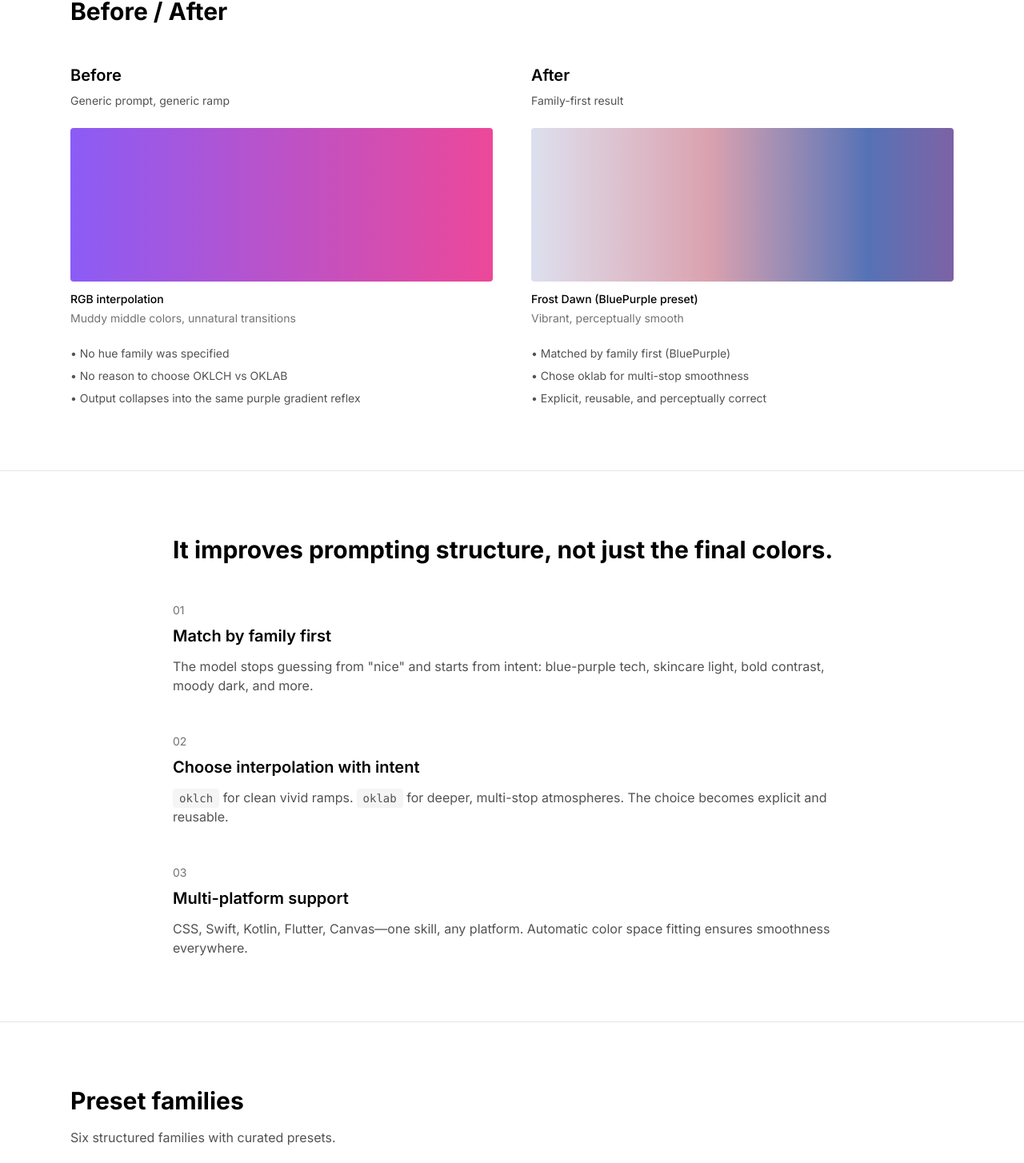
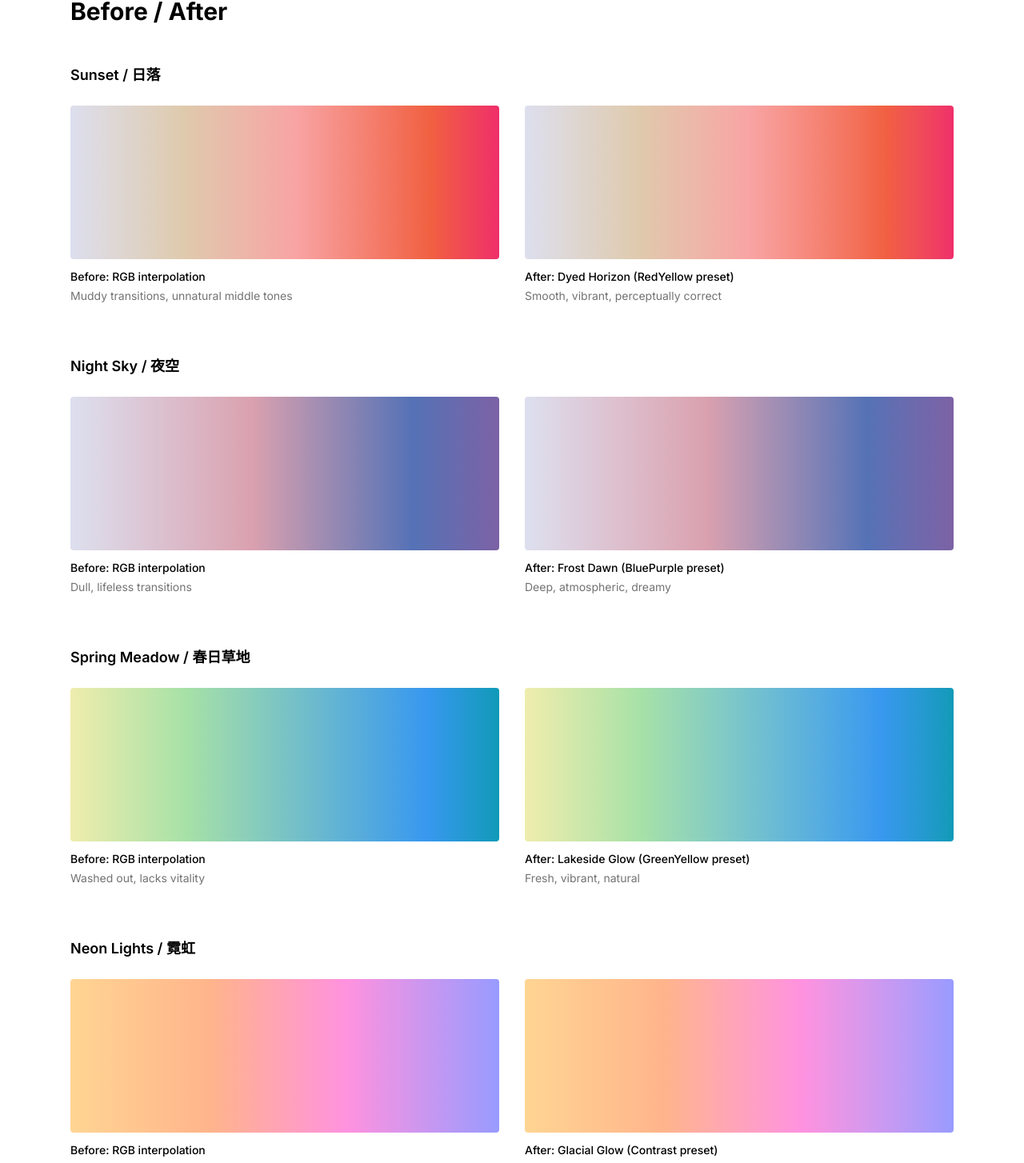
Before and after one commit to biasia-sudo/gradients-skill-site, a Next.js app: page / in a window 1280 px wide. Shown: the part 433-1887 px from the top of the page at 80% size. Built offline with nearby package versions, Linux system fonts and the light colour scheme.

Commit message:
Add multiple before/after comparisons with semantic atmospheres

```diff
--- a/app/page.tsx
+++ b/app/page.tsx
@@ -96,45 +96,89 @@ export default function Home() {
         <div className="container mx-auto px-6 py-20 max-w-6xl">
           <h2 className="text-3xl font-bold mb-12">Before / After</h2>
 
-          <div className="grid md:grid-cols-2 gap-12">
-            {/* Before */}
+          <div className="space-y-16">
+            {/* Sunset */}
             <div>
-              <div className="mb-6">
-                <h3 className="text-xl font-semibold mb-2">Before</h3>
-                <p className="text-sm text-neutral-600 mb-4">Generic prompt, generic ramp</p>
+              <h3 className="text-lg font-semibold mb-6">Sunset / 日落</h3>
+              <div className="grid md:grid-cols-2 gap-8">
+                <div>
+                  <GradientBox
+                    gradient="linear-gradient(90deg, #DDDFEE 0%, #DFCAAD 26.4%, #F8A4A4 52.4%, #F16041 84.1%, #EF2F6A 100%)"
+                    label="Before: RGB interpolation"
+                    description="Muddy transitions, unnatural middle tones"
+                  />
+                </div>
+                <div>
+                  <GradientBox
+                    gradient="linear-gradient(in oklab, #DDDFEE 0%, #DFCAAD 26.4%, #F8A4A4 52.4%, #F16041 84.1%, #EF2F6A 100%)"
+                    label="After: Dyed Horizon (RedYellow preset)"
+                    description="Smooth, vibrant, perceptually correct"
+                  />
+                </div>
               </div>
-
-              <GradientBox
-                gradient="linear-gradient(90deg, #8B5CF6 0%, #EC4899 100%)"
-                label="RGB interpolation"
-                description="Muddy middle colors, unnatural transitions"
-              />
-
-              <ul className="mt-6 space-y-2 text-sm text-neutral-600">
-                <li>• No hue family was specified</li>
-                <li>• No reason to choose OKLCH vs OKLAB</li>
-                <li>• Output collapses into the same purple gradient reflex</li>
-              </ul>
             </div>
 
-            {/* After */}
+            {/* Night Sky */}
             <div>
-              <div className="mb-6">
-                <h3 className="text-xl font-semibold mb-2">After</h3>
-                <p className="text-sm text-neutral-600 mb-4">Family-first result</p>
+              <h3 className="text-lg font-semibold mb-6">Night Sky / 夜空</h3>
+              <div className="grid md:grid-cols-2 gap-8">
+                <div>
+                  <GradientBox
+                    gradient="linear-gradient(90deg, #DDDFEE 0.5%, #DAA1AF 42.3%, #5572B6 79.8%, #7C62A5 100%)"
+                    label="Before: RGB interpolation"
+                    description="Dull, lifeless transitions"
+                  />
+                </div>
+                <div>
+                  <GradientBox
+                    gradient="linear-gradient(in oklab, #DDDFEE 0.5%, #DAA1AF 42.3%, #5572B6 79.8%, #7C62A5 100%)"
+                    label="After: Frost Dawn (BluePurple preset)"
+                    description="Deep, atmospheric, dreamy"
+                  />
+                </div>
               </div>
+            </div>
 
-              <GradientBox
-                gradient="linear-gradient(in oklab, #DDDFEE 0.5%, #DAA1AF 42.3%, #5572B6 79.8%, #7C62A5 100%)"
-                label="Frost Dawn (BluePurple preset)"
-                description="Vibrant, perceptually smooth"
-              />
+            {/* Spring Meadow */}
+            <div>
+              <h3 className="text-lg font-semibold mb-6">Spring Meadow / 春日草地</h3>
+              <div className="grid md:grid-cols-2 gap-8">
+                <div>
+                  <GradientBox
+                    gradient="linear-gradient(90deg, #EFEDAD 0%, #A7E1A7 26.9%, #3898EF 83.2%, #119AB8 100%)"
+                    label="Before: RGB interpolation"
+                    description="Washed out, lacks vitality"
+                  />
+                </div>
+                <div>
+                  <GradientBox
+                    gradient="linear-gradient(in oklab, #EFEDAD 0%, #A7E1A7 26.9%, #3898EF 83.2%, #119AB8 100%)"
+                    label="After: Lakeside Glow (GreenYellow preset)"
+                    description="Fresh, vibrant, natural"
+                  />
+                </div>
+              </div>
+            </div>
 
-              <ul className="mt-6 space-y-2 text-sm text-neutral-600">
-                <li>• Matched by family first (BluePurple)</li>
-                <li>• Chose oklab for multi-stop smoothness</li>
-                <li>• Explicit, reusable, and perceptually correct</li>
-              </ul>
+            {/* Neon Lights */}
+            <div>
+              <h3 className="text-lg font-semibold mb-6">Neon Lights / 霓虹</h3>
+              <div className="grid md:grid-cols-2 gap-8">
+                <div>
+                  <GradientBox
+                    gradient="linear-gradient(90deg, #FFD593 0%, #FFB48B 32.7%, #FF92DF 64.4%, #989BFF 100%)"
+                    label="Before: RGB interpolation"
+                    description="Flat, lacks punch"
+                  />
+                </div>
+                <div>
+                  <GradientBox
+                    gradient="linear-gradient(in oklab, #FFD593 0%, #FFB48B 32.7%, #FF92DF 64.4%, #989BFF 100%)"
+                    label="After: Glacial Glow (Contrast preset)"
+                    description="Bold, electric, statement-making"
+                  />
+                </div>
+              </div>
             </div>
           </div>
         </div>
```
